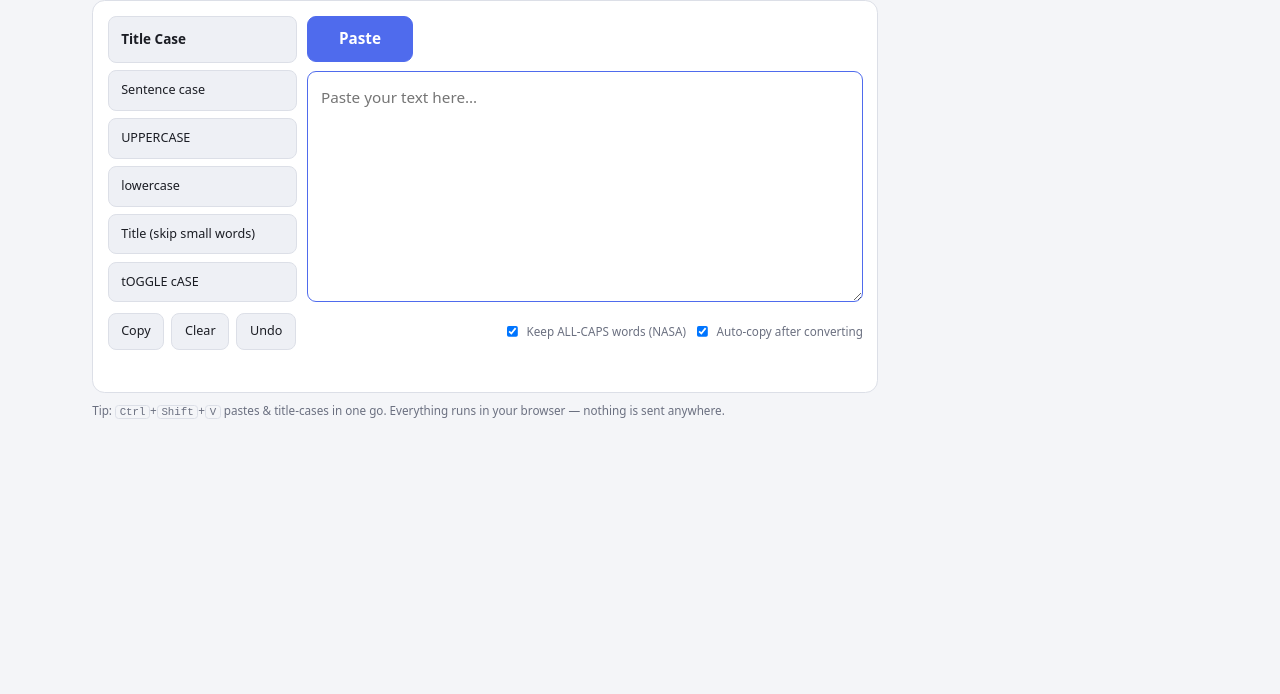
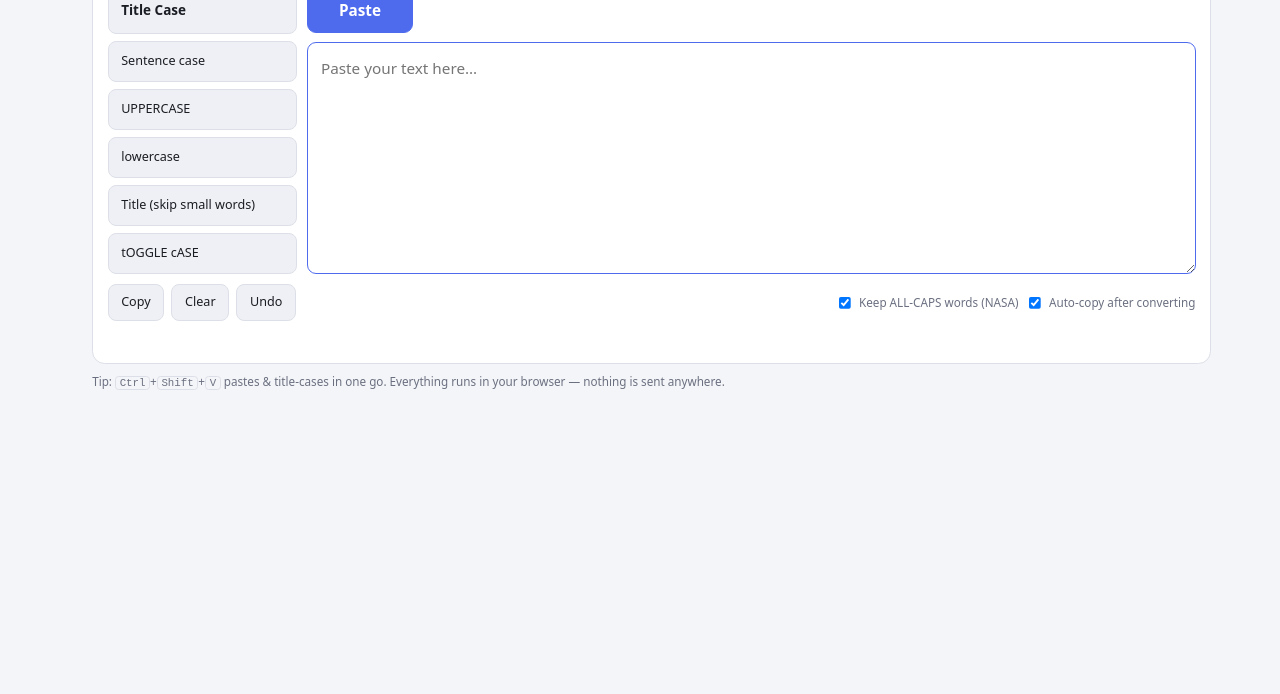
Before and after one commit to Vagii-Kavagi/caseconverter, a plain HTML site: page index.html in a window 1280 px wide. Shown: the part 106-800 px from the top of the page. Drawn offline with Linux system fonts and the light colour scheme.

Commit message:
Wider text box, page moved up a little
Co-Authored-By: Claude Opus 5.5 <noreply@anthropic.com>

```diff
--- a/index.html
+++ b/index.html
@@ -25,7 +25,7 @@
     margin: 0; background: var(--bg); color: var(--text);
     font: 15px/1.5 system-ui, -apple-system, "Segoe UI", Roboto, sans-serif;
   }
-  main { max-width: 1000px; margin: 0; padding: clamp(24px, 9vh, 90px) 24px 40px clamp(16px, 8vw, 140px); }
+  main { max-width: 1600px; margin: 0; padding: clamp(16px, 5vh, 50px) clamp(16px, 6vw, 110px) 40px clamp(16px, 8vw, 140px); }
   h1 { font-size: 20px; margin: 0 0 16px; font-weight: 650; letter-spacing: -0.01em; }
   .card {
     background: var(--card); border: 1px solid var(--border);
```
